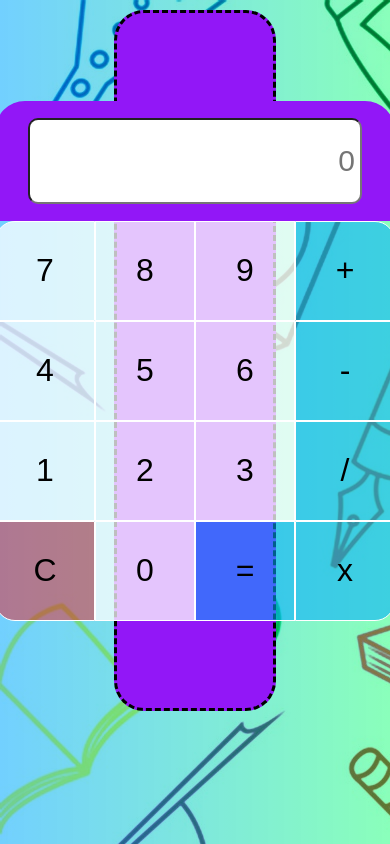
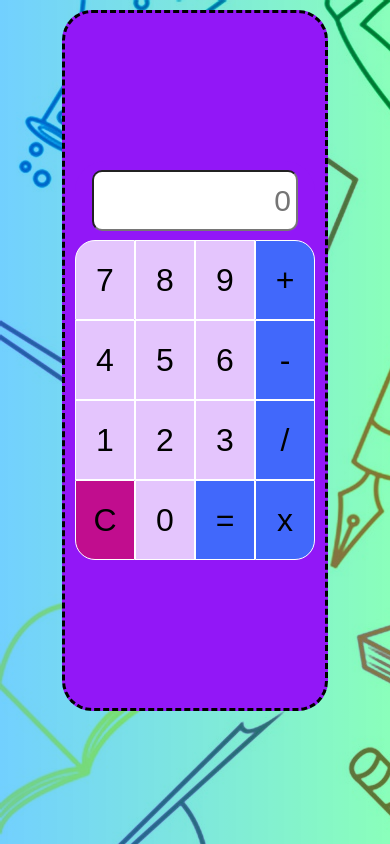
Before and after one commit to ErikaDUARTEm/Calculadora, a website: page src/index.html in a window 390 px wide. Drawn offline with Linux system fonts and the light colour scheme.

Commit message:
responsive

```diff
--- a/src/estilos.css
+++ b/src/estilos.css
@@ -1,16 +1,16 @@
-
 body{
     padding: 0;
     margin:0;
     background: linear-gradient(to right, #00aaff8d,#00ff6a75), url(./img/fondo.jpg);
     justify-content: center;
     align-items: center;
+    width: 100vw;
 }
 main{
     display: flex;
     justify-content: center;
     align-items: center;
-
+    width: 100%;
 }
 .calculadora-grilla{
     display: grid;
@@ -25,7 +25,7 @@ main{
     -moz-border-radius: 30px;
     -ms-border-radius: 30px;
     -o-border-radius: 30px;
-    width: 35vw;
+    width: auto;
     border-style: dashed;
     background-color: #9217f7;
     padding: 10px;
@@ -105,3 +105,14 @@ background-color: rgba(255, 255,255, .9);
     -ms-border-radius: 20px 0 0 0;
     -o-border-radius: 20px 0 0 0;
 }
+
+@media screen and (max-width: 500px){
+    .calculadora-grilla{
+        grid-template-columns: repeat(4, 60px);
+        grid-template-rows: minmax(79px,auto) repeat(4, 80px);
+        width: auto;
+    }
+    main{
+        margin: 0;
+    }
+}
```
